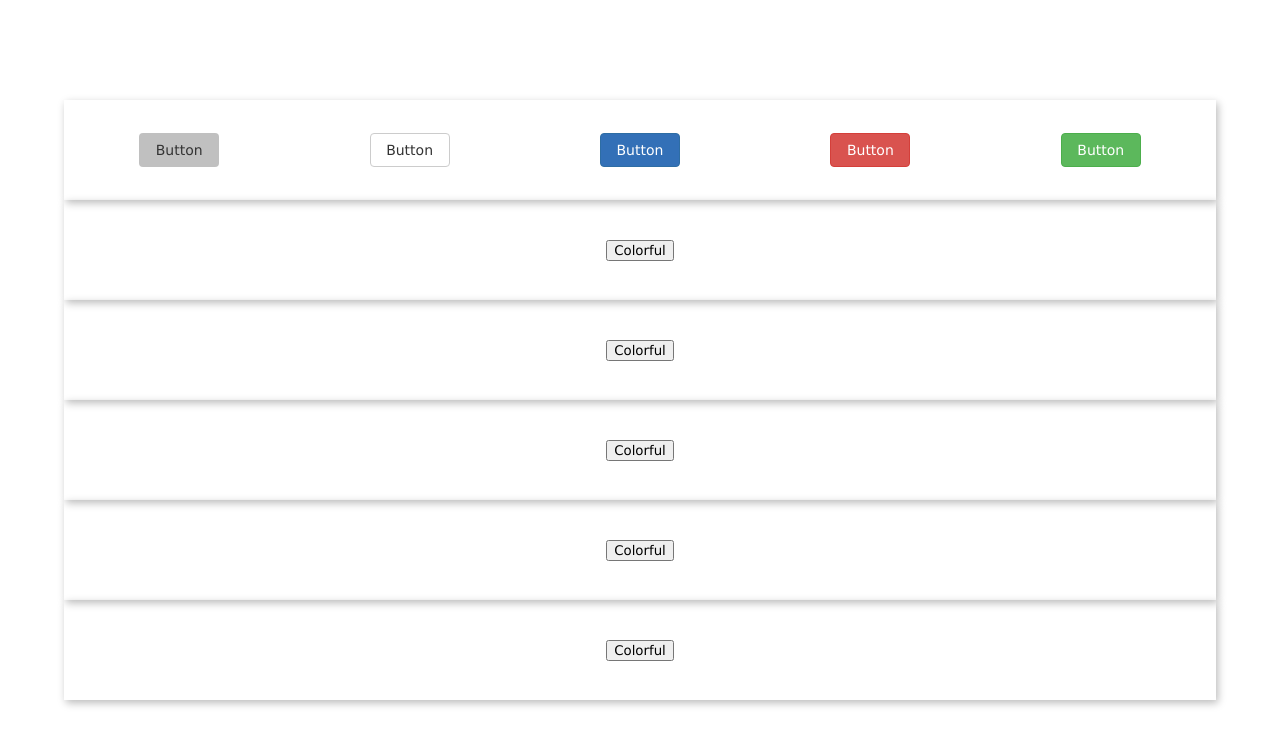
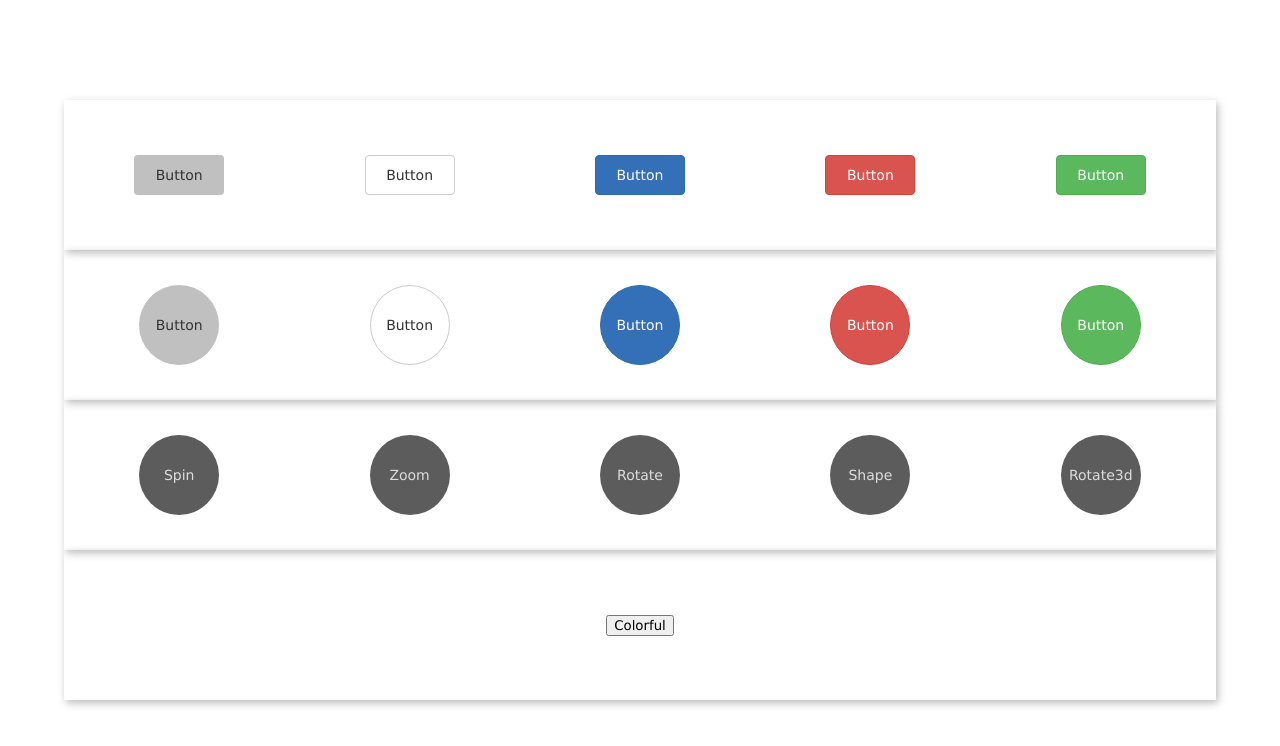
Before and after one commit to yhabib/UI_Exercises, a plain HTML site: page styledButton/index.html in a window 1280 px wide. Drawn offline with Linux system fonts and the light colour scheme.

Commit message:
New lines of buttons

```diff
--- a/styledButton/css/styles.css
+++ b/styledButton/css/styles.css
@@ -3,8 +3,7 @@
   font-family: Verdana, sans-serif;
 }
 
-html,
-body {
+html, body {
   height: 100%;
   width: 100;
 }
@@ -18,13 +17,20 @@ main {
   justify-content: center;
 }
 
-
 .row {
   display: flex;
   flex-flow: row nowrap;
   justify-content: space-around;
   width: 100%;
+  height: 150px;
   box-shadow: 2px 3px 8px #BBB;
+  display: flex;
+  flex-flow: row nowrap;
+  align-items: center;
+}
+
+button:focus {
+  outline:0;
 }
 
 .button {
@@ -34,16 +40,31 @@ main {
   justify-content: center;
   align-items: center;
 }
+
 .btn {
   border: 1px solid transparent;
   background-color: rgb(192, 192, 192);
   border-radius: 4px;
-  width: 80px;
-  height: 34px;
+  width: 90px;
+  height: 40px;
   font-size: 14px;
   color: rgb(51, 51, 51);
   cursor: pointer;
 }
+
+.btn-round {
+  width: 80px;
+  height: 80px;
+  border-radius: 50%;
+}
+
+.btn-effect {
+  background-color: rgb(92, 92, 92);
+  color: #ddd;
+  transition: all 1.2s ease-out;
+}
+
+
 .btn-default {
   background-color: white;
   border-color: rgb(204, 204, 204);
@@ -70,6 +91,7 @@ main {
   border-color: rgb(212, 63, 58);
   color: white;
 }
+
 .btn-danger:hover {
   background-color: rgb(201, 48, 44);
   border-color: rgb(172, 41, 37);
@@ -85,3 +107,23 @@ main {
   background-color: rgb(68, 157, 68);
   border-color: rgb(57, 132, 57);
 }
+
+.btn-spin:hover {
+  transform: rotate(360deg);
+}
+
+.btn-zoom:hover {
+  transform: scale(1.5);
+}
+
+.btn-rotate:hover {
+  transform: rotateY(180deg);
+}
+
+.btn-shape:hover {
+  border-radius: 0;
+}
+
+.btn-rotate3d:hover {
+  transform: rotate3d(1, 1, 1, 360deg);
+}
--- a/styledButton/index.html
+++ b/styledButton/index.html
@@ -29,22 +29,36 @@
     </div>
       <div class="row">
         <div class="button">
-          <button class="colorful">Colorful</button>
+          <button class="btn btn-round">Button</button>
+        </div>
+        <div class="button">
+          <button class="btn btn-round btn-default">Button</button>
+        </div>
+        <div class="button">
+          <button class="btn btn-round btn-primary">Button</button>
+        </div>
+        <div class="button">
+          <button class="btn btn-round btn-danger">Button</button>
+        </div>
+        <div class="button">
+          <button class="btn btn-round btn-success ">Button</button>
         </div>
       </div>
       <div class="row">
         <div class="button">
-          <button class="colorful">Colorful</button>
+          <button class="btn btn-round btn-effect btn-spin">Spin</button>
         </div>
-      </div>
-      <div class="row">
         <div class="button">
-          <button class="colorful">Colorful</button>
+          <button class="btn btn-round btn-effect btn-zoom">Zoom</button>
         </div>
-      </div>
-      <div class="row">
         <div class="button">
-          <button class="colorful">Colorful</button>
+          <button class="btn btn-round btn-effect btn-rotate">Rotate</button>
+        </div>
+        <div class="button">
+          <button class="btn btn-round btn-effect btn-shape">Shape</button>
+        </div>
+        <div class="button">
+          <button class="btn btn-round btn-effect btn-rotate3d">Rotate3d</button>
         </div>
       </div>
       <div class="row">
```
